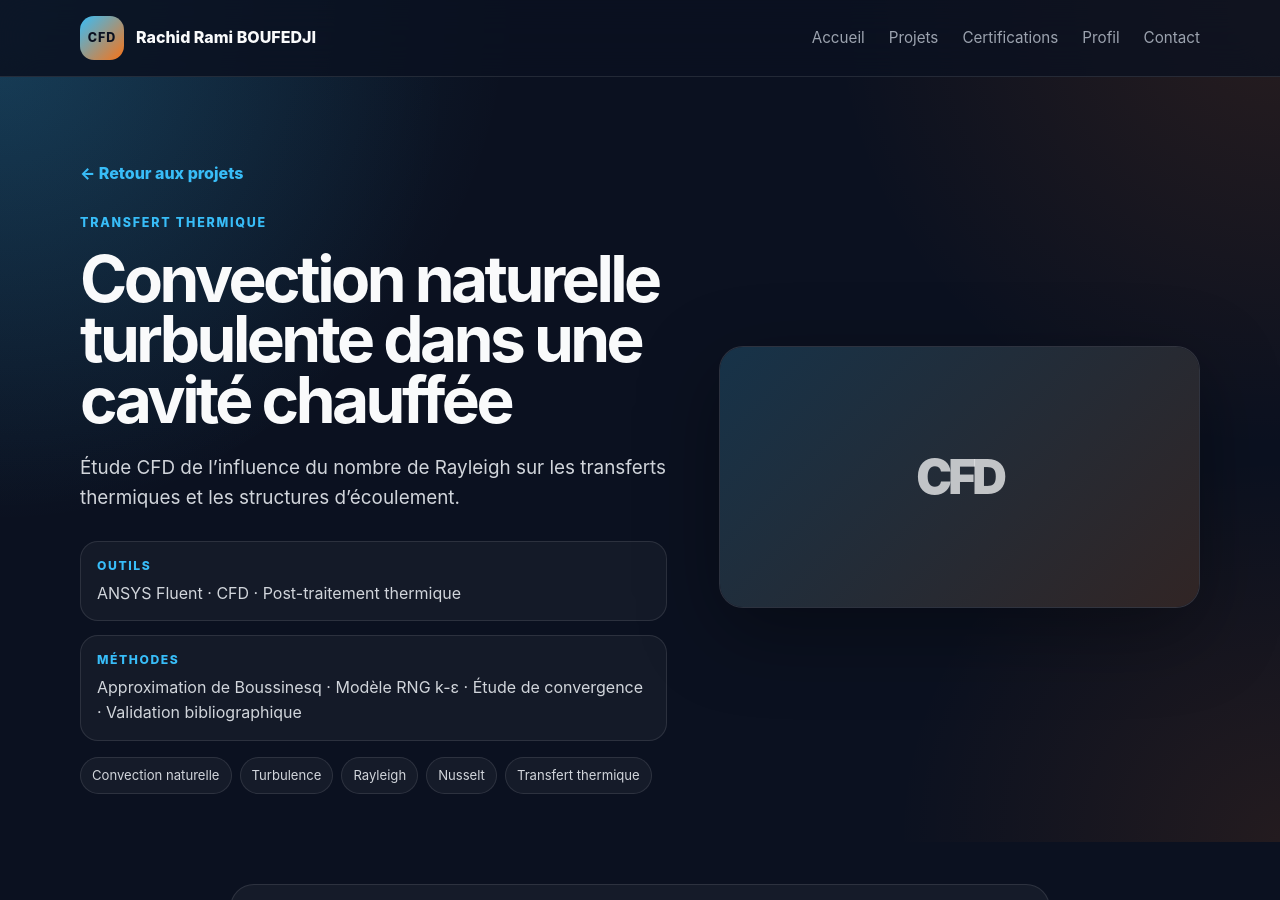
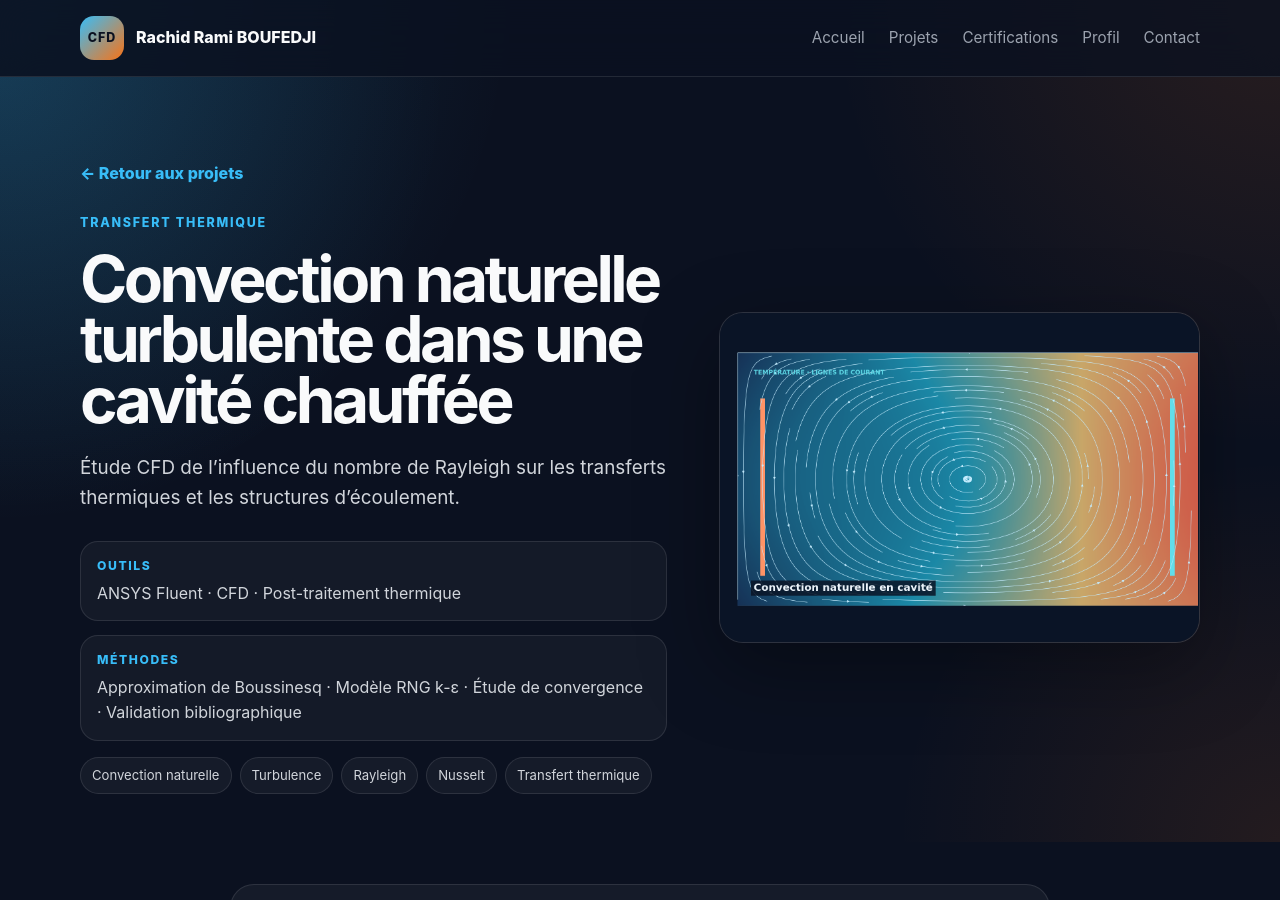
Before and after one commit to ramiboufedji-projets/ramiboufedji-projets.github.io, a Jekyll site: the page built from _projects/convection-naturelle-turbulente.md, in a window 1280 px wide and 900 px high. Built offline with Jekyll 4.4.1, drawn with Linux system fonts in a browser that asks for light colours.

Commit message:
Update image path for convection project

```diff
--- a/_projects/convection-naturelle-turbulente.md
+++ b/_projects/convection-naturelle-turbulente.md
@@ -4,7 +4,7 @@ subtitle: "Étude CFD de l’influence du nombre de Rayleigh sur les transferts
 order: 3
 featured: false
 domain: "Transfert thermique"
-image: ""
+image: "assets/images/ projects/convection-naturelle-turbulente.png"
 tools:
   - ANSYS Fluent
   - CFD
```
